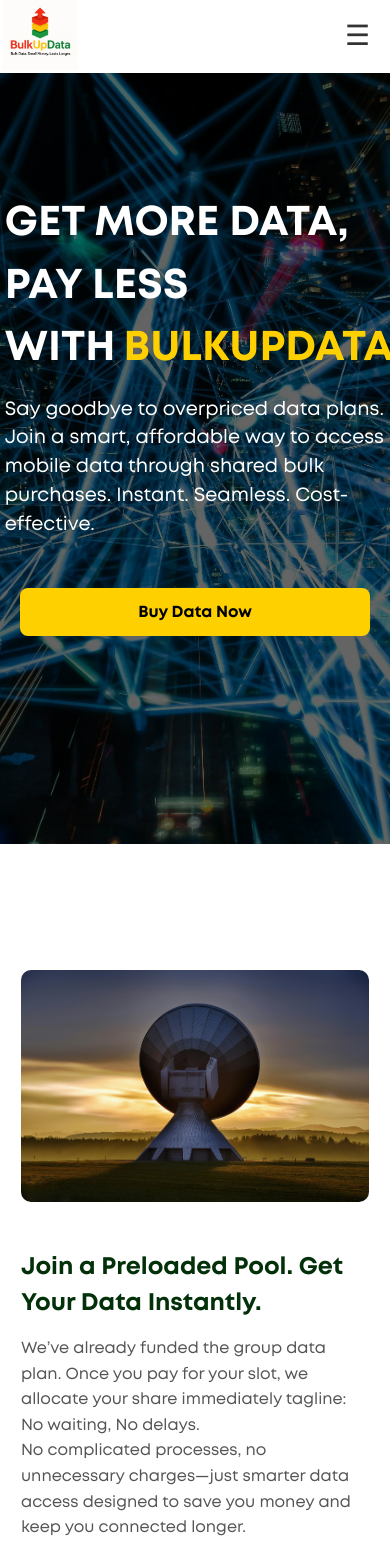
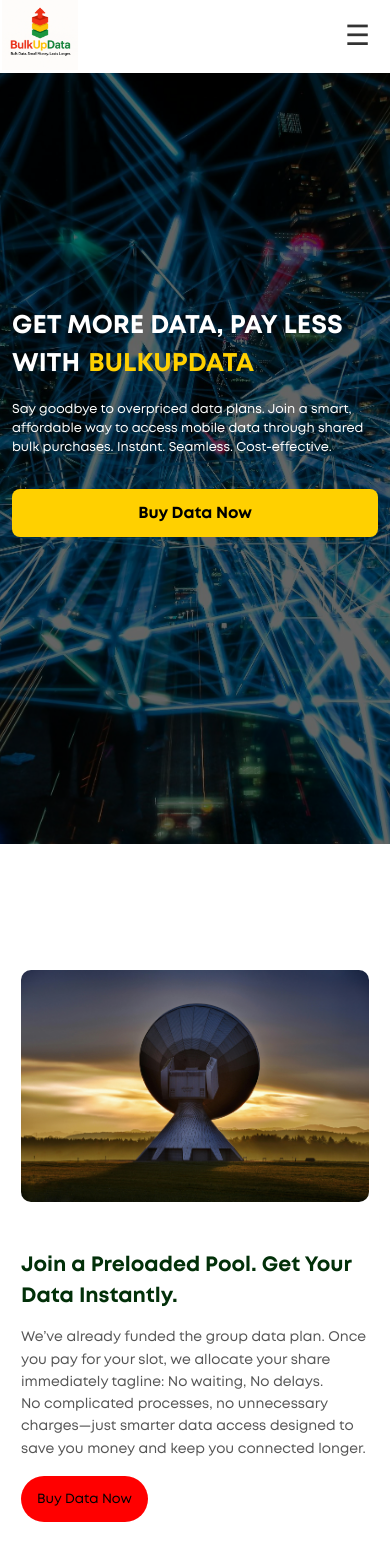
Before and after one commit to Bulkupdata/web, a React (Vite) app: page / in a window 390 px wide. Shown: the top 1555 px of the page. Built offline with nearby package versions, Linux system fonts and the light colour scheme; a web font is replaced by a local one.

Commit message:
first commit

```diff
--- a/src/LandingPage/AboutUs/AboutUs.css
+++ b/src/LandingPage/AboutUs/AboutUs.css
@@ -2,12 +2,15 @@
     padding: 30px 20px;
     max-width: 1200px;
     margin: 0 auto;
+    flex-wrap: wrap;
+    width: 100vw
 }
 
 .about-title {
     text-align: center;
     font-size: 2rem;
     margin-bottom: 40px;
+
 }
 
 .about-section {
@@ -16,7 +19,6 @@
     justify-content: space-between;
     margin-top: 64px;
     gap: 40px;
-    flex-wrap: wrap;
 
 }
 
@@ -32,6 +34,7 @@
     padding: 64px 44px;
     border-radius: 32px;
     color: #FFD000;
+
 }
 
 .about-image {
@@ -69,16 +72,31 @@
     .about-section {
         flex-direction: column;
         padding: 32px 1px;
+        border-radius: 12px;
     }
+
     .about-section-reverse {
         flex-direction: column;
-        padding: 32px 24px;
+        padding: 32px 12px;
+        border-radius: 12px;
     }
+
     .about-text h3 {
-        font-size: 1.5rem;
+        font-size: 1.3rem;
     }
 
     .about-text p {
-        font-size: 1rem;
+        font-size: 0.87rem;
+        width: 100%;
+        flex-wrap: wrap;
     }
+
+    .about-image img {
+        width: 87%;
+        height: 100%;
+        border-radius: 10px;
+        width: 100%;
+        flex-wrap: wrap;
+    }
+
 }
--- a/src/LandingPage/DataOptions/DataPlans.css
+++ b/src/LandingPage/DataOptions/DataPlans.css
@@ -93,7 +93,7 @@
 
     .network-logo {
         width: 100%;
-        height: 330px;
+        height: 280px;
         border-radius: 12px;
         margin-bottom: 12px;
     }
--- a/src/LandingPage/Hero/Hero.css
+++ b/src/LandingPage/Hero/Hero.css
@@ -54,17 +54,34 @@
     padding-left: 24px;
 }
 
+.buy-data-button {
+    width: 350px
+}
+
 /* Mobile responsive */
 @media (max-width: 768px) {
     .hero h1 {
-        font-size: 2.6rem;
+        font-size: 1.6rem;
         text-align: left;
-        padding-left: 24px;
+        padding-left: 0px;
+    }
+
+    .buy-data-button {
+        width: 100%
     }
 
     .hero p {
-        font-size: 1.2rem;
+        font-size: 0.8rem;
         text-align: left;
-        padding-left: 24px;
+        padding-left: 0px;
     }
+
+    .hero-content {
+        position: relative;
+        z-index: 2;
+        /* max-width: 800px; */
+        padding: 12px;
+        width: 100%
+    }
+
 }
--- a/src/LandingPage/Hero/Hero.tsx
+++ b/src/LandingPage/Hero/Hero.tsx
@@ -23,9 +23,7 @@
         <div className="hero-content">
           <h1>
             Get More Data, Pay Less with
-            <span
-              style={{ color: "#FFD000", paddingLeft: 8, paddingRight: 16 }}
-            >
+            <span style={{ color: "#FFD000", paddingLeft: 8, paddingRight: 0 }}>
               BulkUpData
             </span>
           </h1>
@@ -48,9 +46,6 @@
                 fontWeight: "bold",
                 fontSize: "1rem",
                 border: "none",
-                width: "90%",
-                margin: 16,
-                maxWidth: 350
               }}
               onClick={() => setShowModal(true)}
             >
```
Also changed, not shown: 1 other file (tests, documents, lock files or other folders).
